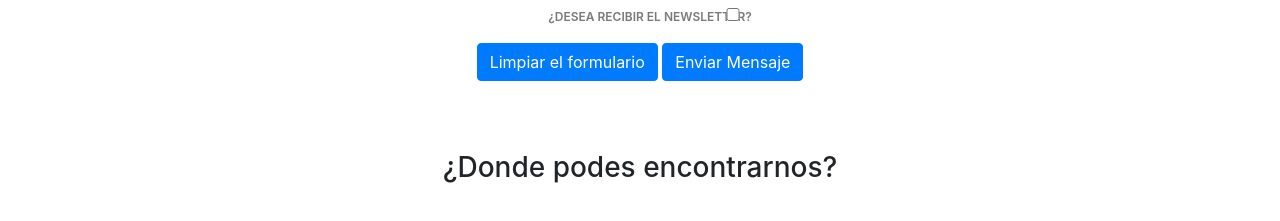
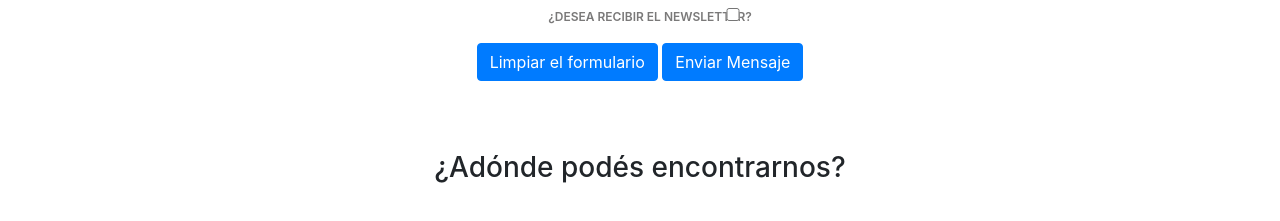
Before and after one commit to eduardomgonzalez/designTotal-coderHouse, a website: page contacto.html in a window 1280 px wide. Shown: the part 908-1129 px from the top of the page. Drawn offline with nearby package versions, Linux system fonts and the light colour scheme; grey boxes are pictures that could not be loaded.

Commit message:
soluciono error ortografico

```diff
--- a/contacto.html
+++ b/contacto.html
@@ -221,7 +221,7 @@
       </div>
 
       <div class="map" id="map">
-        <h3>¿Donde podes encontrarnos?</h3>
+        <h3>¿Adónde podés encontrarnos?</h3>
         <iframe
           src="https://www.google.com/maps/embed?pb=!1m18!1m12!1m3!1d3284.0168878894538!2d-58.38375908423682!3d-34.60373446500705!2m3!1f0!2f0!3f0!3m2!1i1024!2i768!4f13.1!3m3!1m2!1s0x4aa9f0a6da5edb%3A0x11bead4e234e558b!2sObelisco!5e0!3m2!1ses-419!2sar!4v1608680044502!5m2!1ses-419!2sar"
           width="100%"
```
